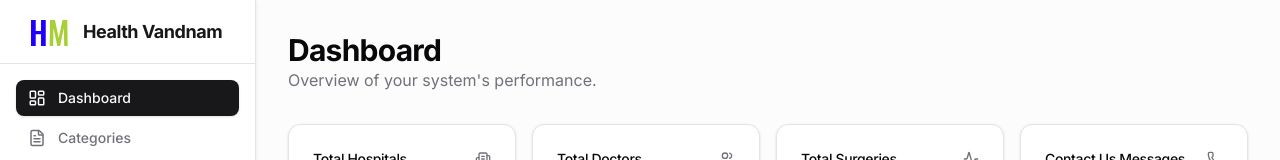
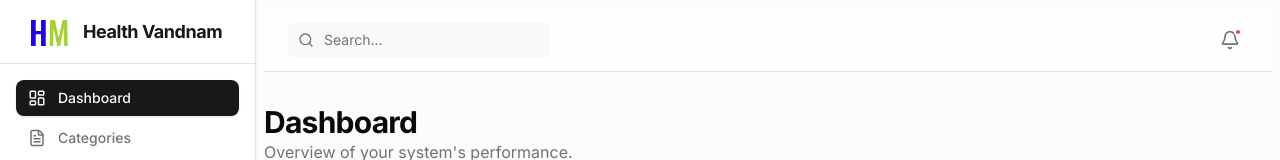
Before and after one commit to ManishVerma0000/health-manthan-admin, a Next.js app: page /dashboard in a window 1280 px wide. Shown: the top 160 px of the page. Built offline with nearby package versions, Linux system fonts and the light colour scheme; no server answers.

Commit message:
dashboard fixed

```diff
--- a/app/dashboard/page.tsx
+++ b/app/dashboard/page.tsx
@@ -7,6 +7,7 @@ import { getDoctorList } from "@/services/doctor.service";
 import { getSurgeryListApi } from "@/services/surgery.service";
 import { getContactListApi } from "@/services/contact.service";
 import { getBookAppointmentListApi } from "@/services/bookAppointment.service";
+import Header from "@/components/Header";
 
 export default function DashboardPage() {
     const [stats, setStats] = useState({
@@ -15,6 +16,7 @@ export default function DashboardPage() {
         surgeries: 0,
         contacts: 0,
     });
+    const [search, setSearch] = useState('')
     const [recentAppointments, setRecentAppointments] = useState<any[]>([]);
     const [recentContacts, setRecentContacts] = useState<any[]>([]);
     const [loading, setLoading] = useState(true);
@@ -65,7 +67,11 @@ export default function DashboardPage() {
     }
 
     return (
-        <div className="p-8 space-y-8">
+        <div className="p-2 space-y-8">
+            <Header
+                searchValue={search}
+                onSearchChange={(value) => setSearch(value)}
+            />
             <div>
                 <h2 className="text-3xl font-bold tracking-tight">Dashboard</h2>
                 <p className="text-muted-foreground">Overview of your system's performance.</p>
```
